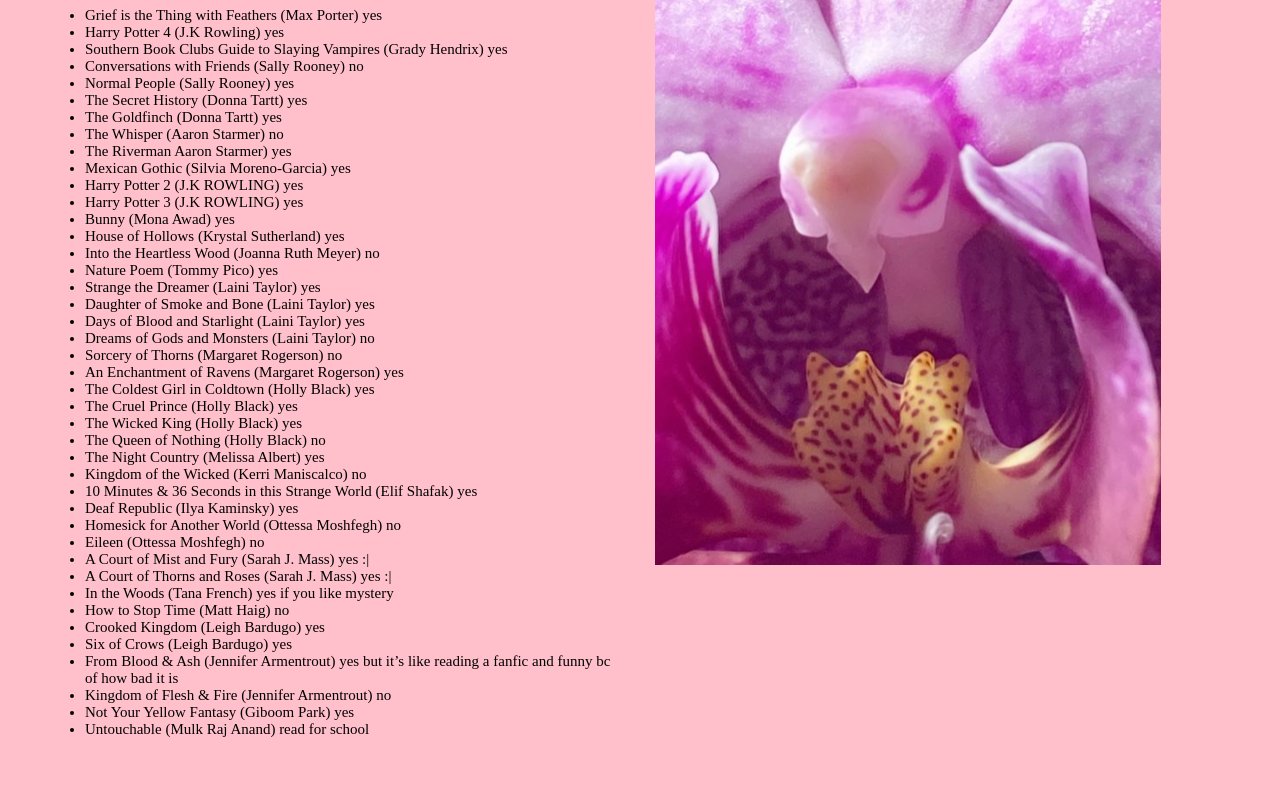
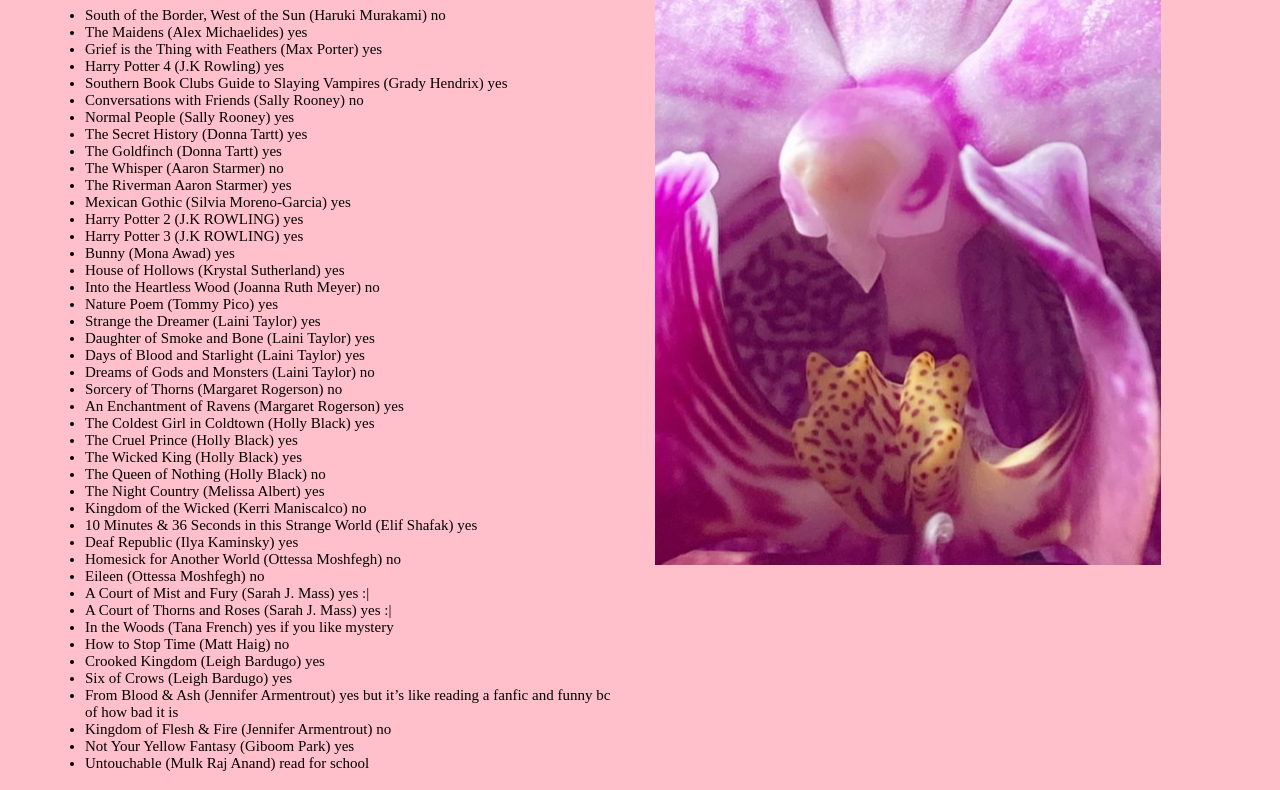
Before and after one commit to pythonprince/portfolio, a plain HTML site: page booksof2021.html in a window 1280 px wide. Shown: the part 221-1011 px from the top of the page. Drawn offline with Linux system fonts and the light colour scheme; a web font is replaced by a local one.

Commit message:
added boks

```diff
--- a/booksof2021.html
+++ b/booksof2021.html
@@ -38,6 +38,8 @@
            <div class="col-sm">
              <h1 class="titlesmaller"> ❀ books I've read this year! <br/> & if I reccomend them! ❀ </h1>
              <ul>
+               <li> South of the Border, West of the Sun (Haruki Murakami) no </li>
+               <li> The Maidens (Alex Michaelides) yes </li>
                <li>Grief is the Thing with Feathers (Max Porter) yes </li>
                <li>Harry Potter 4 (J.K Rowling) yes</li>
                <li>Southern Book Clubs Guide to Slaying Vampires (Grady Hendrix) yes </li>
```
